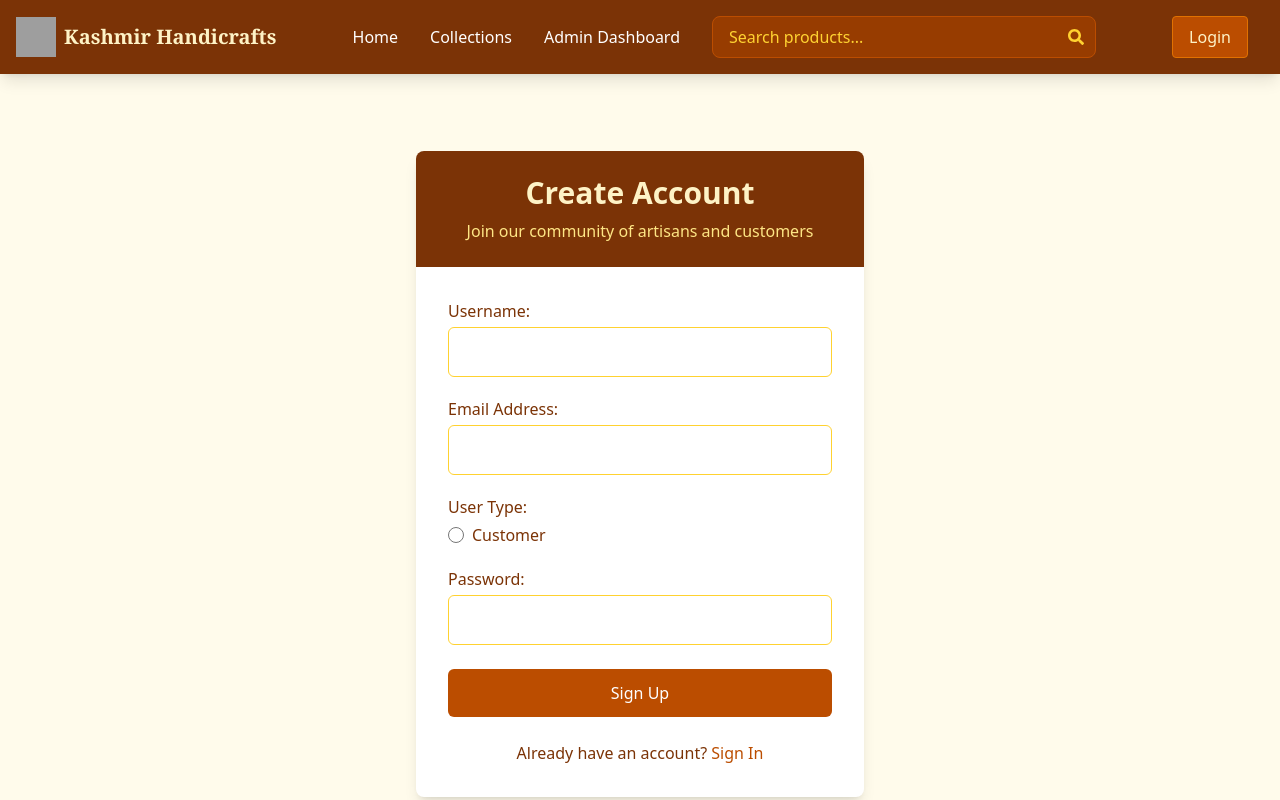
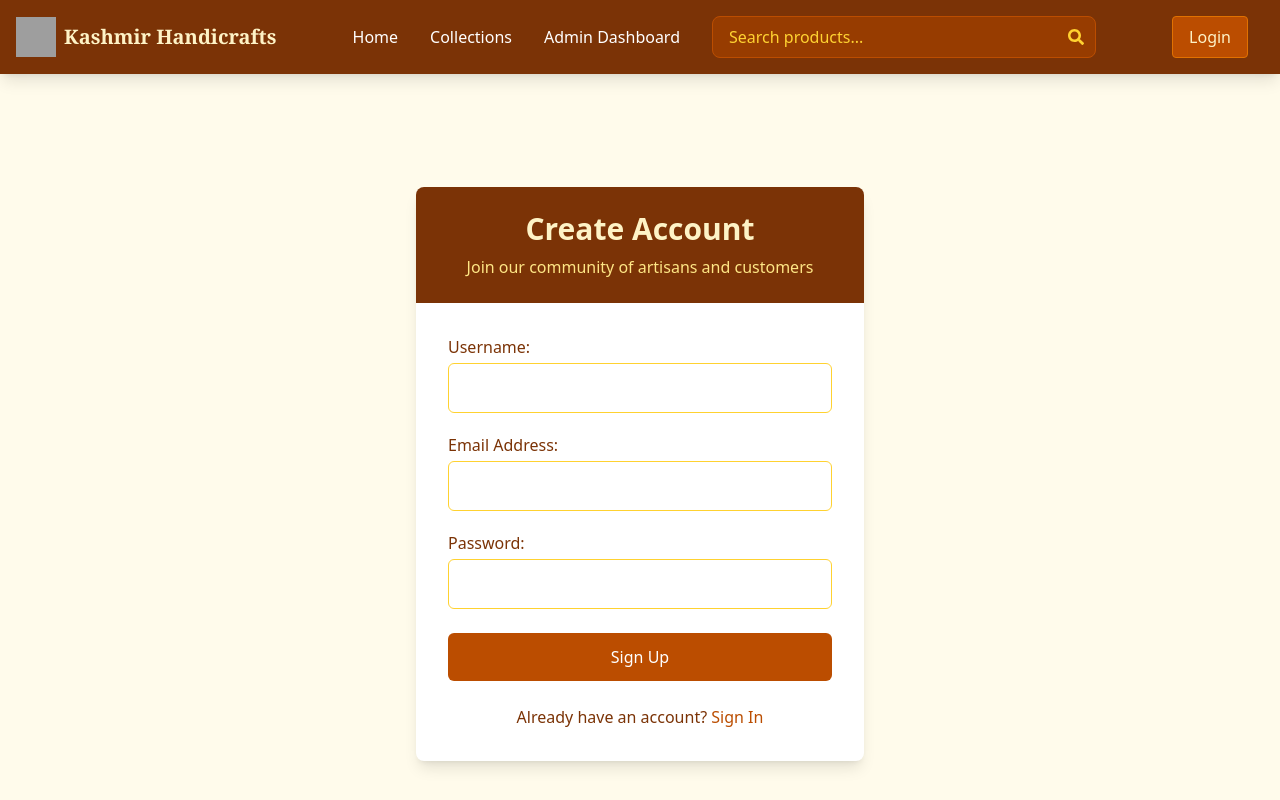
Before and after one commit to SyeedBilal/Kashmiri-Handicrafts, a React (Vite) app in the folder frontend/: page /signup in a window 1280 px wide. Shown: the top 800 px of the page. Built offline with nearby package versions, Linux system fonts and the light colour scheme; no server answers; grey boxes are pictures that could not be loaded.

Commit message:
Removed unncessary radio of User Type

```diff
--- a/frontend/src/pages/Signup.jsx
+++ b/frontend/src/pages/Signup.jsx
@@ -78,26 +78,7 @@ function Signup() {
               )}
             </div>
 
-            <div className="mb-5">
-              <label className="block text-amber-900 mb-1 font-medium">User Type:</label>
-              <div className="flex gap-4">
-                <label className="flex items-center">
-                  <input
-                    type="radio"
-                    {...register('userType', {
-                      required: "Please select a user type"
-                    })}
-                    value="customer"
-                    className="w-4 h-4 text-amber-600 border-amber-300 focus:ring-amber-500"
-                  />
-                  <span className="ml-2 text-amber-900">Customer</span>
-                </label>
 
-              </div>
-              {errors.userType && (
-                <p className="text-red-600 text-sm mt-1">{errors.userType.message}</p>
-              )}
-            </div>
 
             <div className="mb-6">
               <label className="block text-amber-900 mb-1 font-medium">Password:</label>
```
